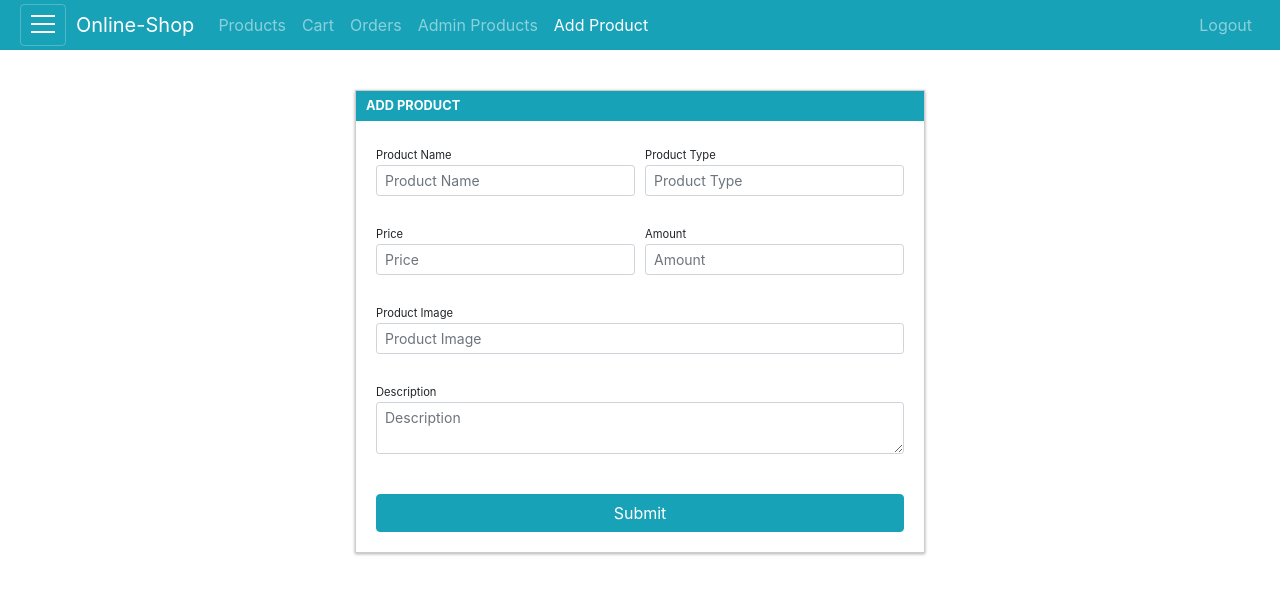
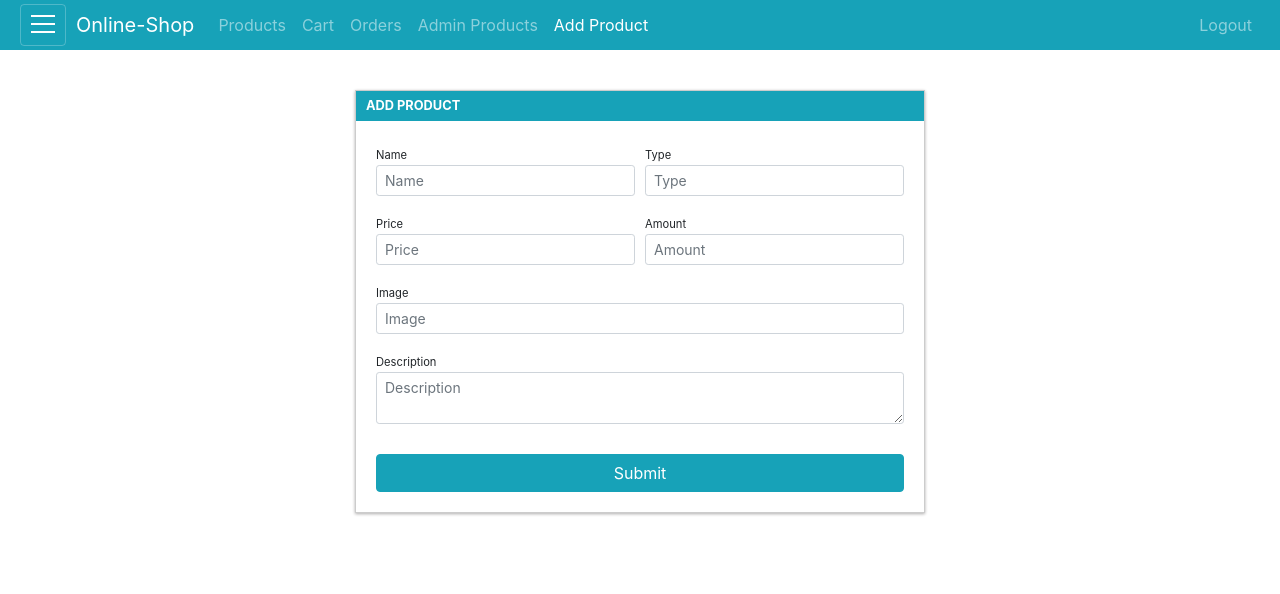
Before and after one commit to Mesec/Shop, a React (Create React App) app: page /admin/add-product in a window 1280 px wide. Shown: the top 594 px of the page. Built offline with nearby package versions, Linux system fonts and the light colour scheme; sample sign-in values are in the browser's storage.

Commit message:
Style improved

```diff
--- a/src/components/ProductCard/ProductCard.js
+++ b/src/components/ProductCard/ProductCard.js
@@ -61,7 +61,7 @@ const productCard = (props) => {
                   <Button
                     size="sm"
                     className={classes.Button}
-                    variant="info"
+                    variant="danger"
                     onClick={() => props.delProdShowModalHandler(product)}
                   >
                     Delete
--- a/src/components/ProductCard/ProductCart.module.css
+++ b/src/components/ProductCard/ProductCart.module.css
@@ -18,7 +18,7 @@
   position: relative;
 }
 .Card:hover {
-  box-shadow: 0px 0px 15px 0px rgb(126, 124, 124);
+  box-shadow: 0px 0px 8px 0px rgb(126, 124, 124);
 }
 .ImageContainer {
   width: 100%;
@@ -89,7 +89,10 @@
 }
 .ButtonContainerAdmin button {
   width: 100%;
-  margin-bottom: 10px;
+  /* margin-bottom: 10px; */
+}
+.ButtonContainerAdmin button:nth-child(1) {
+  margin-bottom: 5px;
 }
 .ButtonContainerUser button {
   width: 100%;
--- a/src/containers/Admin/AddProduct/AddProduct.js
+++ b/src/containers/Admin/AddProduct/AddProduct.js
@@ -32,11 +32,11 @@ const AddProduct = (props) => {
       </div>
       <Form.Row>
         <Form.Group as={Col} className={classes.FormGroup}>
-          <Form.Label>Product Name</Form.Label>
+          <Form.Label>Name</Form.Label>
           <Form.Control
             name="name"
             type="text"
-            placeholder="Product Name"
+            placeholder="Name"
             value={props.productData.name}
             size="sm"
             onChange={(event) => {
@@ -48,11 +48,11 @@ const AddProduct = (props) => {
           </p>
         </Form.Group>
         <Form.Group as={Col} className={classes.FormGroup}>
-          <Form.Label>Product Type</Form.Label>
+          <Form.Label>Type</Form.Label>
           <Form.Control
             name="type"
             type="text"
-            placeholder="Product Type"
+            placeholder="Type"
             value={props.productData.type}
             size="sm"
             onChange={(event) => {
@@ -99,11 +99,11 @@ const AddProduct = (props) => {
         </Form.Group>
       </Form.Row>
       <Form.Group className={classes.FormGroup}>
-        <Form.Label>Product Image</Form.Label>
+        <Form.Label>Image</Form.Label>
         <Form.Control
           name="image"
           type="text"
-          placeholder="Product Image"
+          placeholder="Image"
           value={props.productData.image}
           size="sm"
           onChange={(event) => {
--- a/src/containers/Admin/AddProduct/AddProduct.module.css
+++ b/src/containers/Admin/AddProduct/AddProduct.module.css
@@ -43,9 +43,9 @@
   margin-top: 16px;
 }
 .Error {
-  font-size: 0.8em;
+  font-size: 0.74em;
   padding-top: 2px;
-  height: 20px;
+  height: 10px;
   color: red;
   margin: 0;
 }
--- a/src/containers/Admin/AdminProducts/AdminProducts.js
+++ b/src/containers/Admin/AdminProducts/AdminProducts.js
@@ -23,7 +23,7 @@ const AdminProducts = (props) => {
     products = <ProductCard products={props.products} path={path} />;
   }
   return (
-    <Container className={classes.Container}>
+    <Container fluid className={classes.Container}>
       <EditProductModal />
       <DeleteProductModal />
       {products}
```
